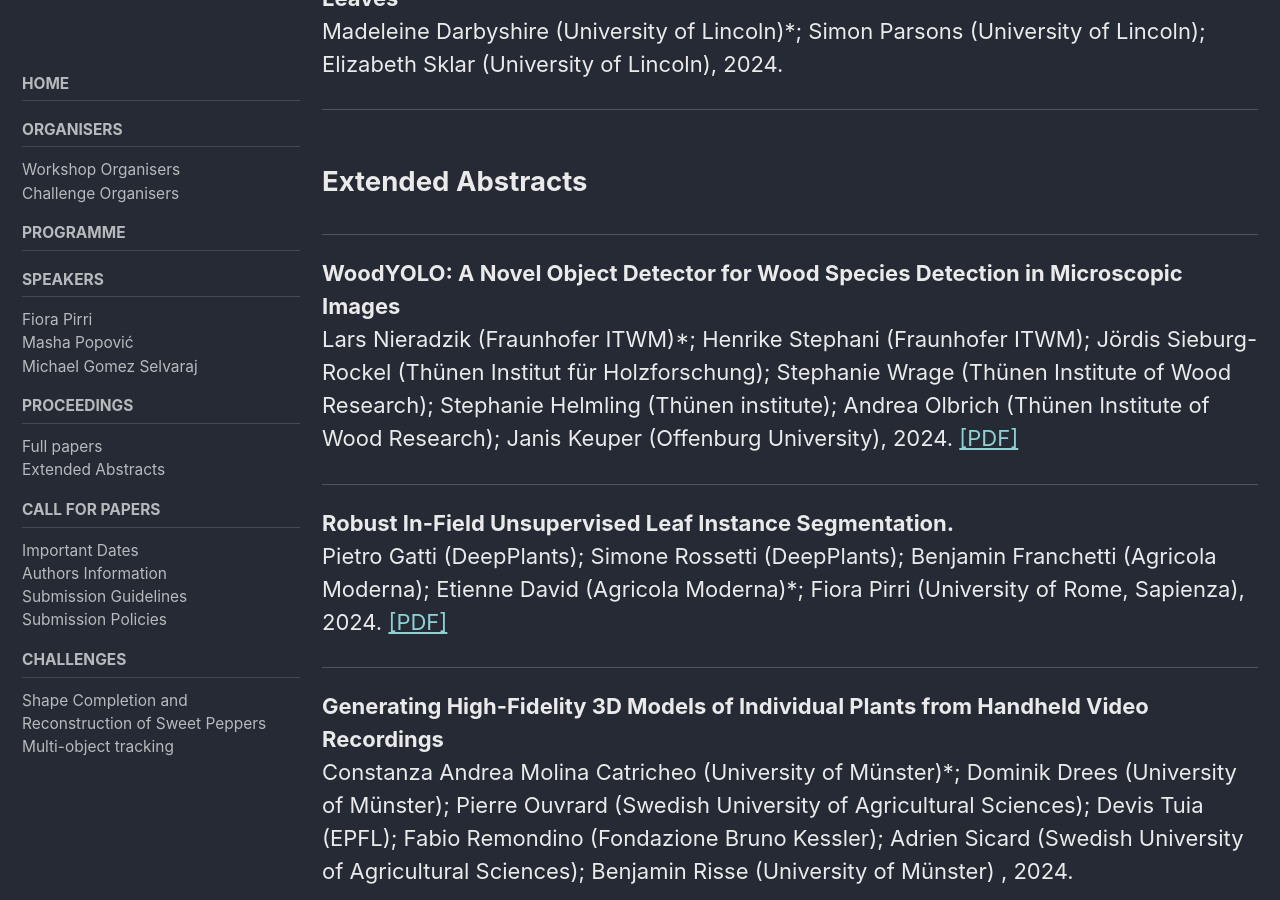
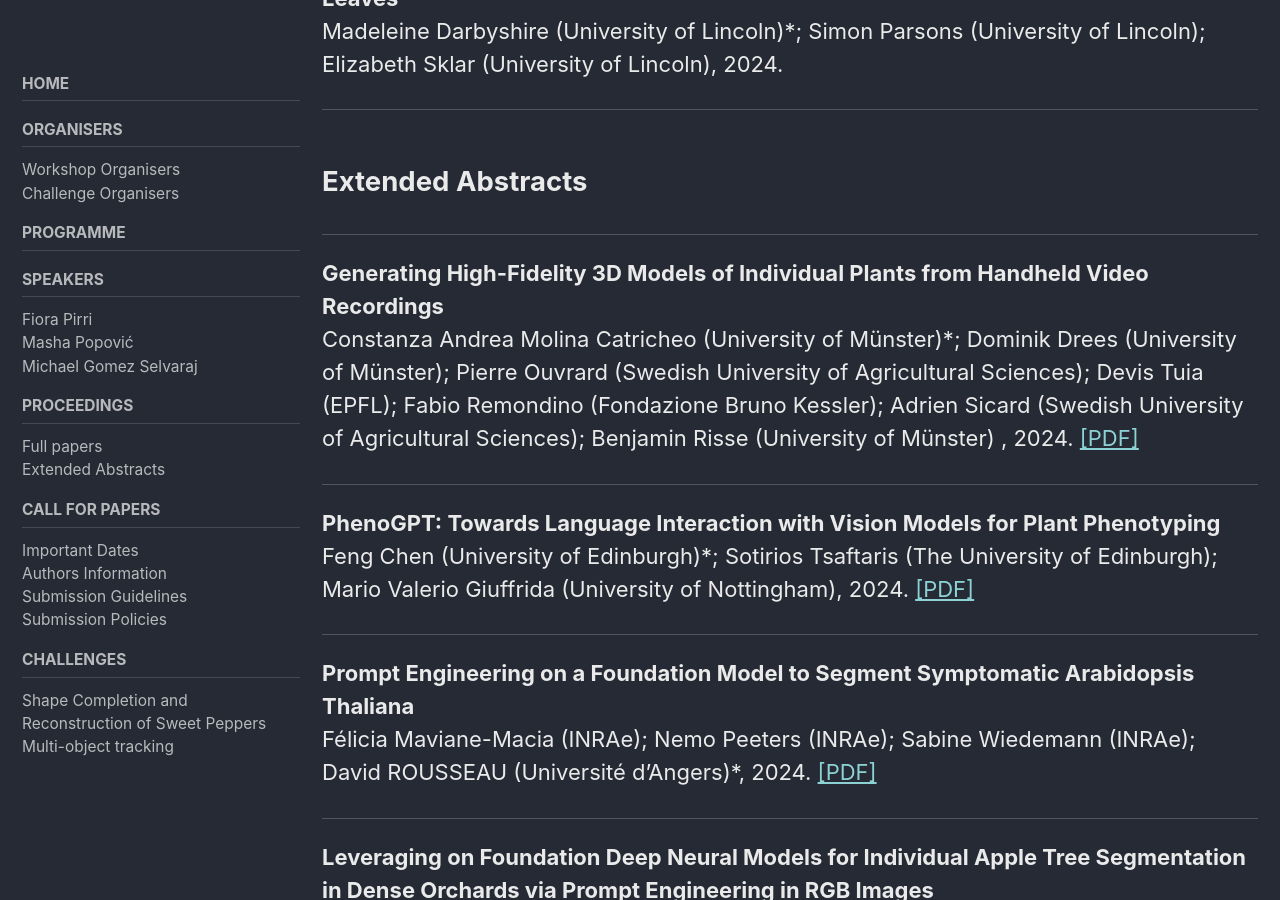
Before and after one commit to cvppa2024/cvppa2024.github.io, a Jekyll site: the page built from _pages/proceedings.md, in a window 1280 px wide and 900 px high, scrolled down 4678 px. Built offline with Jekyll 4.4.1, drawn with Linux system fonts in a browser that asks for light colours; cached includes are drawn as plain includes.

Commit message:
all extended abstract pdfs added

```diff
--- a/_pages/proceedings.md
+++ b/_pages/proceedings.md
@@ -125,28 +125,18 @@ Madeleine Darbyshire (University of Lincoln)*; Simon Parsons (University of Linc
 ## Extended Abstracts
 ---
 
-**WoodYOLO: A Novel Object Detector for Wood Species Detection in Microscopic Images**\
-Lars Nieradzik (Fraunhofer ITWM)*; Henrike Stephani (Fraunhofer ITWM); Jördis Sieburg-Rockel (Thünen Institut für Holzforschung); Stephanie Wrage (Thünen Institute of Wood Research); Stephanie Helmling (Thünen institute); Andrea Olbrich (Thünen Institute of Wood Research); Janis Keuper (Offenburg University), 2024. [[PDF]](/assets/pdf/6.pdf)
-
----
-
-**Robust In-Field Unsupervised  Leaf Instance Segmentation.**\
-Pietro Gatti (DeepPlants); Simone Rossetti (DeepPlants); Benjamin Franchetti (Agricola Moderna); Etienne David (Agricola Moderna)*; Fiora Pirri (University of Rome, Sapienza), 2024. [[PDF]](/assets/pdf/10.pdf)
-
----
-
 **Generating High-Fidelity 3D Models of Individual Plants from Handheld Video Recordings**\
-Constanza Andrea Molina Catricheo (University of Münster)*; Dominik Drees (University of Münster); Pierre Ouvrard (Swedish University of Agricultural Sciences); Devis Tuia (EPFL); Fabio Remondino (Fondazione Bruno Kessler); Adrien Sicard (Swedish University of Agricultural Sciences); Benjamin Risse (University of Münster) , 2024.
+Constanza Andrea Molina Catricheo (University of Münster)*; Dominik Drees (University of Münster); Pierre Ouvrard (Swedish University of Agricultural Sciences); Devis Tuia (EPFL); Fabio Remondino (Fondazione Bruno Kessler); Adrien Sicard (Swedish University of Agricultural Sciences); Benjamin Risse (University of Münster) , 2024. [[PDF]](/assets/pdf/16.pdf)
 
 ---
 
 **PhenoGPT: Towards Language Interaction with Vision Models for Plant Phenotyping**\
-Feng Chen (University of Edinburgh)*; Sotirios Tsaftaris (The University of Edinburgh); Mario Valerio Giuffrida (University of Nottingham), 2024.
+Feng Chen (University of Edinburgh)*; Sotirios Tsaftaris (The University of Edinburgh); Mario Valerio Giuffrida (University of Nottingham), 2024. [[PDF]](/assets/pdf/17.pdf)
 
 ---
 
 **Prompt Engineering on a Foundation Model to Segment Symptomatic Arabidopsis Thaliana**\
-Félicia Maviane-Macia (INRAe); Nemo Peeters (INRAe); Sabine Wiedemann (INRAe); David ROUSSEAU (Université d'Angers)*, 2024.
+Félicia Maviane-Macia (INRAe); Nemo Peeters (INRAe); Sabine Wiedemann (INRAe); David ROUSSEAU (Université d'Angers)*, 2024. [[PDF]](/assets/pdf/18.pdf)
 
 ---
 
```
Also changed, not shown: 7 other files.
